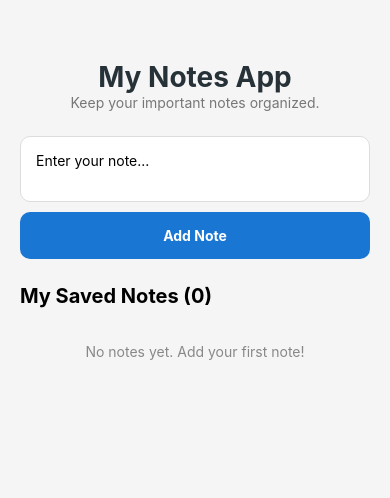
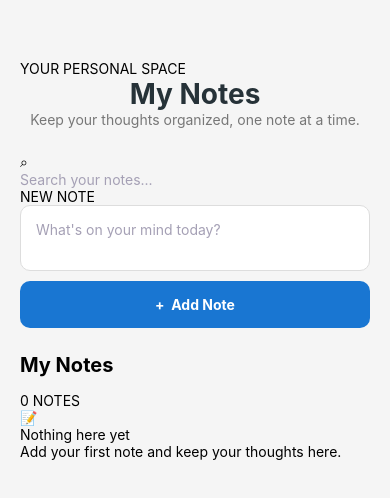
Before and after one commit to phecheprudenciado3-cell/MyNotes, a React Native app: screen / in a window 390 px wide. Shown: the top 498 px of the page. Built offline with nearby package versions, Linux system fonts and the light colour scheme.

Commit message:
updated part

```diff
--- a/App.js
+++ b/App.js
@@ -1,3 +1,4 @@
+
 
 import React, { useState, useEffect } from "react";
 
@@ -7,7 +8,9 @@ import {
   TextInput,
   TouchableOpacity,
   FlatList,
-  Alert
+  Alert,
+  StatusBar,
+  Keyboard
 } from "react-native";
 
 import { getNotes, storeNotes } from "./StorageService";
@@ -15,16 +18,20 @@ import NoteItem from "./NoteItem";
 import styles from "./styles";
 
 export default function App() {
-
   const [notes, setNotes] = useState([]);
   const [noteText, setNoteText] = useState("");
+  const [searchText, setSearchText] = useState("");
   const [editingId, setEditingId] = useState(null);
 
-  // READ: Load notes when the app starts
+  // READ: Load saved notes when the app first opens
   useEffect(() => {
     const loadSavedNotes = async () => {
+      try {
         const savedNotes = await getNotes();
         setNotes(savedNotes);
+      } catch (error) {
+        Alert.alert("Error", "Unable to load your notes.");
+      }
     };
 
     loadSavedNotes();
@@ -32,50 +39,47 @@ export default function App() {
 
   // CREATE and UPDATE
   const handleSave = async () => {
-
     if (noteText.trim() === "") {
-      Alert.alert("Warning", "Please enter a note.");
+      Alert.alert("Empty Note", "Please enter a note first.");
       return;
     }
 
     try {
-
       let updatedNotes;
 
       if (editingId !== null) {
-
         // UPDATE existing note
         updatedNotes = notes.map((note) =>
           note.id === editingId
             ? { ...note, text: noteText.trim() }
             : note
         );
-
       } else {
-
         // CREATE new note
         const newNote = {
           id: Date.now().toString(),
-          text: noteText.trim()
+          text: noteText.trim(),
+          date: new Date().toLocaleDateString()
         };
 
         updatedNotes = [...notes, newNote];
       }
 
+      // Save first, then update the screen
       await storeNotes(updatedNotes);
 
       setNotes(updatedNotes);
       setNoteText("");
       setEditingId(null);
+      Keyboard.dismiss();
 
     } catch (error) {
-      Alert.alert("Error", "Unable to save note.");
+      Alert.alert("Error", "Unable to save your note.");
     }
   };
 
-  // DELETE existing note
+  // DELETE
   const handleDelete = async (id) => {
-
     try {
       const updatedNotes = notes.filter(
         (note) => note.id !== id
@@ -84,37 +88,78 @@ export default function App() {
       await storeNotes(updatedNotes);
       setNotes(updatedNotes);
 
+      if (editingId === id) {
+        setEditingId(null);
+        setNoteText("");
+      }
     } catch (error) {
-      Alert.alert("Error", "Unable to delete note.");
+      Alert.alert("Error", "Unable to delete your note.");
     }
   };
 
-  // Select a note for editing
+  // EDIT
   const handleEdit = (item) => {
     setNoteText(item.text);
     setEditingId(item.id);
   };
 
-  // Cancel editing
+  // CANCEL EDITING
   const handleCancel = () => {
     setNoteText("");
     setEditingId(null);
+    Keyboard.dismiss();
   };
+
+  // SEARCH
+  const filteredNotes = notes.filter((note) =>
+    note.text.toLowerCase().includes(searchText.toLowerCase())
+  );
 
   return (
     <View style={styles.container}>
+      <StatusBar
+        backgroundColor="#F8F7FC"
+        barStyle="dark-content"
+      />
+
+      {/* HEADER */}
+      <View style={styles.header}>
+        <Text style={styles.greeting}>
+          YOUR PERSONAL SPACE
+        </Text>
 
         <Text style={styles.title}>
-        My Notes App
+          My Notes
         </Text>
 
         <Text style={styles.subtitle}>
-        Keep your important notes organized.
+          Keep your thoughts organized, one note at a time.
+        </Text>
+      </View>
+
+      {/* SEARCH */}
+      <View style={styles.searchContainer}>
+        <Text style={styles.searchIcon}>⌕</Text>
+
+        <TextInput
+          style={styles.searchInput}
+          placeholder="Search your notes..."
+          placeholderTextColor="#A5A0B5"
+          value={searchText}
+          onChangeText={setSearchText}
+        />
+      </View>
+
+      {/* NOTE INPUT */}
+      <View style={styles.inputCard}>
+        <Text style={styles.inputLabel}>
+          {editingId !== null ? "EDIT YOUR NOTE" : "NEW NOTE"}
         </Text>
 
         <TextInput
           style={styles.input}
-        placeholder="Enter your note..."
+          placeholder="What's on your mind today?"
+          placeholderTextColor="#A5A0B5"
           value={noteText}
           onChangeText={setNoteText}
           multiline
@@ -123,9 +168,10 @@ export default function App() {
         <TouchableOpacity
           style={styles.addButton}
           onPress={handleSave}
+          activeOpacity={0.8}
         >
           <Text style={styles.buttonText}>
-          {editingId !== null ? "Update Note" : "Add Note"}
+            {editingId !== null ? "✓  Save Changes" : "+  Add Note"}
           </Text>
         </TouchableOpacity>
 
@@ -136,13 +182,22 @@ export default function App() {
             </Text>
           </TouchableOpacity>
         )}
+      </View>
 
+      {/* NOTES HEADER */}
+      <View style={styles.sectionHeader}>
         <Text style={styles.sectionTitle}>
-        My Saved Notes ({notes.length})
+          My Notes
         </Text>
 
+        <Text style={styles.noteCount}>
+          {notes.length} {notes.length === 1 ? "NOTE" : "NOTES"}
+        </Text>
+      </View>
+
+      {/* NOTES LIST */}
       <FlatList
-        data={notes}
+        data={filteredNotes}
         keyExtractor={(item) => item.id}
         renderItem={({ item }) => (
           <NoteItem
@@ -151,13 +206,27 @@ export default function App() {
             onDelete={handleDelete}
           />
         )}
+        showsVerticalScrollIndicator={false}
+        keyboardShouldPersistTaps="handled"
+        contentContainerStyle={styles.listContent}
         ListEmptyComponent={
-          <Text style={styles.emptyText}>
-            No notes yet. Add your first note!
+          <View style={styles.emptyContainer}>
+            <Text style={styles.emptyIcon}>📝</Text>
+
+            <Text style={styles.emptyTitle}>
+              {searchText
+                ? "No notes found"
+                : "Nothing here yet"}
             </Text>
+
+            <Text style={styles.emptySubtitle}>
+              {searchText
+                ? "Try another search."
+                : "Add your first note and keep your thoughts here."}
+            </Text>
+          </View>
         }
       />
-
     </View>
   );
 }
```
Lines whose indentation alone changed are shown as unchanged.
